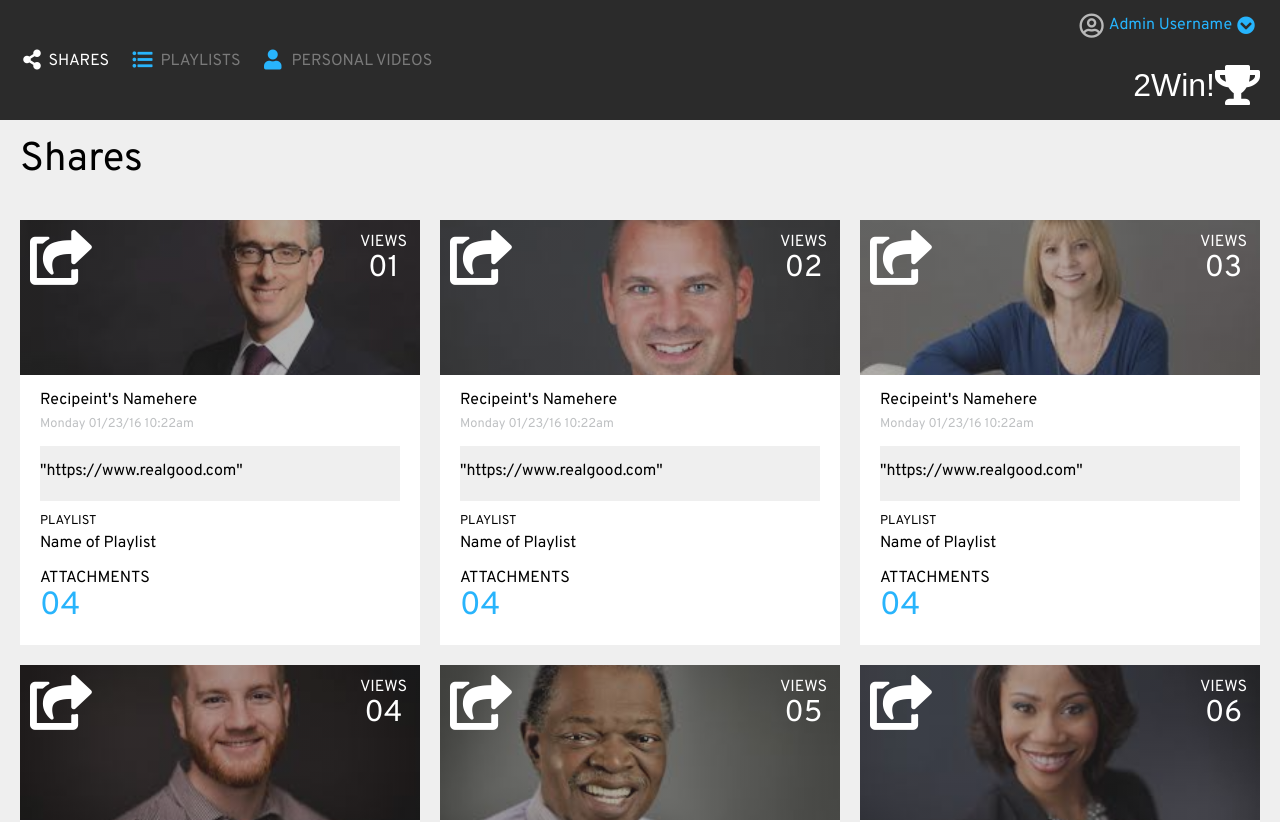
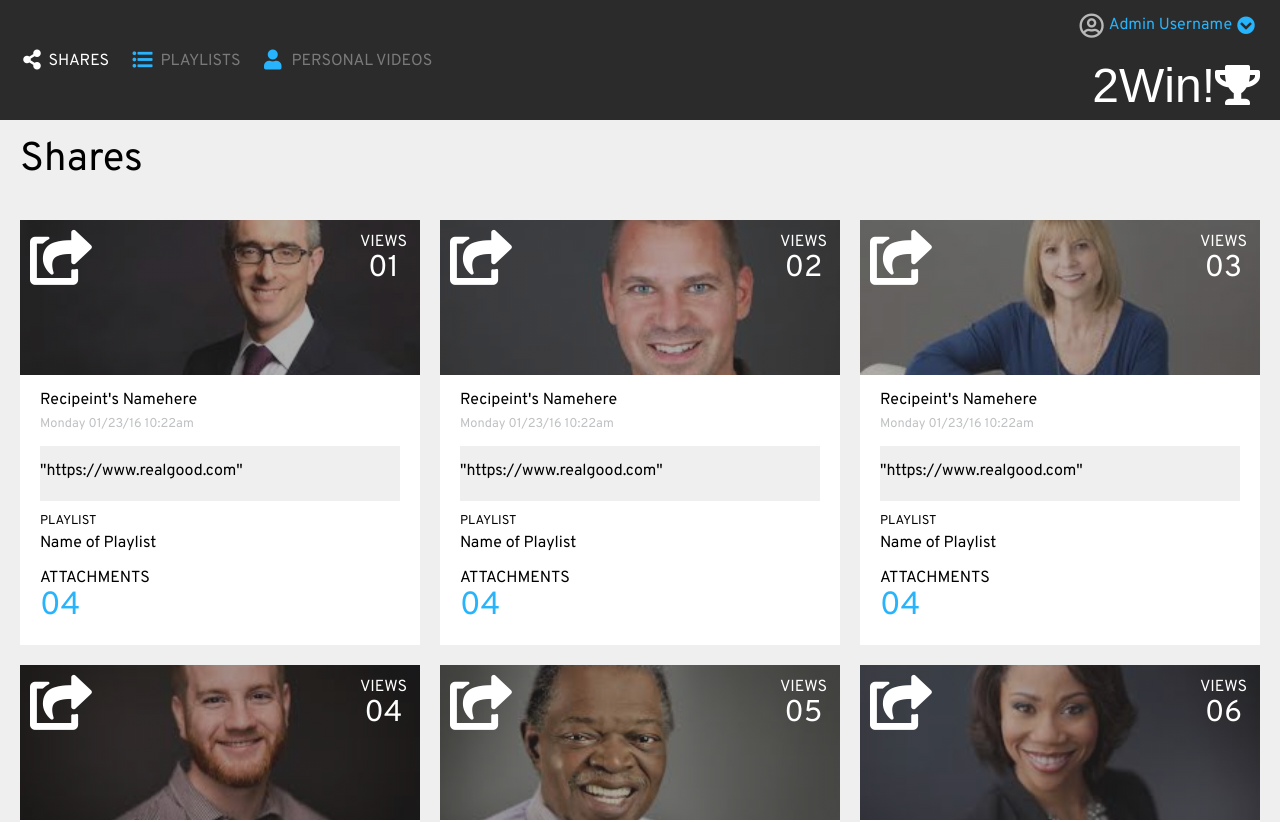
Before and after one commit to hillstew/hs-comp-challenge-2, a plain HTML site: page index.html in a window 1280 px wide. Shown: the top 822 px of the page. Drawn offline with Linux system fonts and the light colour scheme; a web font is replaced by a local one.

Commit message:
Resize header

```diff
--- a/style.css
+++ b/style.css
@@ -59,8 +59,9 @@ header {
 .logo-text {
   color: #FFFFFF;
   font-family: 'Chivo', sans-serif;
-  font-size: 2em;
+  font-size: 3em;
   font-style: 900;
+  margin: 0;
 }
 
 .fa-chevron-circle-down {
@@ -202,7 +203,6 @@ article {
 
 .shares-text {
   color: #FFFFFF;
-  /*display: inline-block;*/
   margin: 0 4%;
 }
 
```
